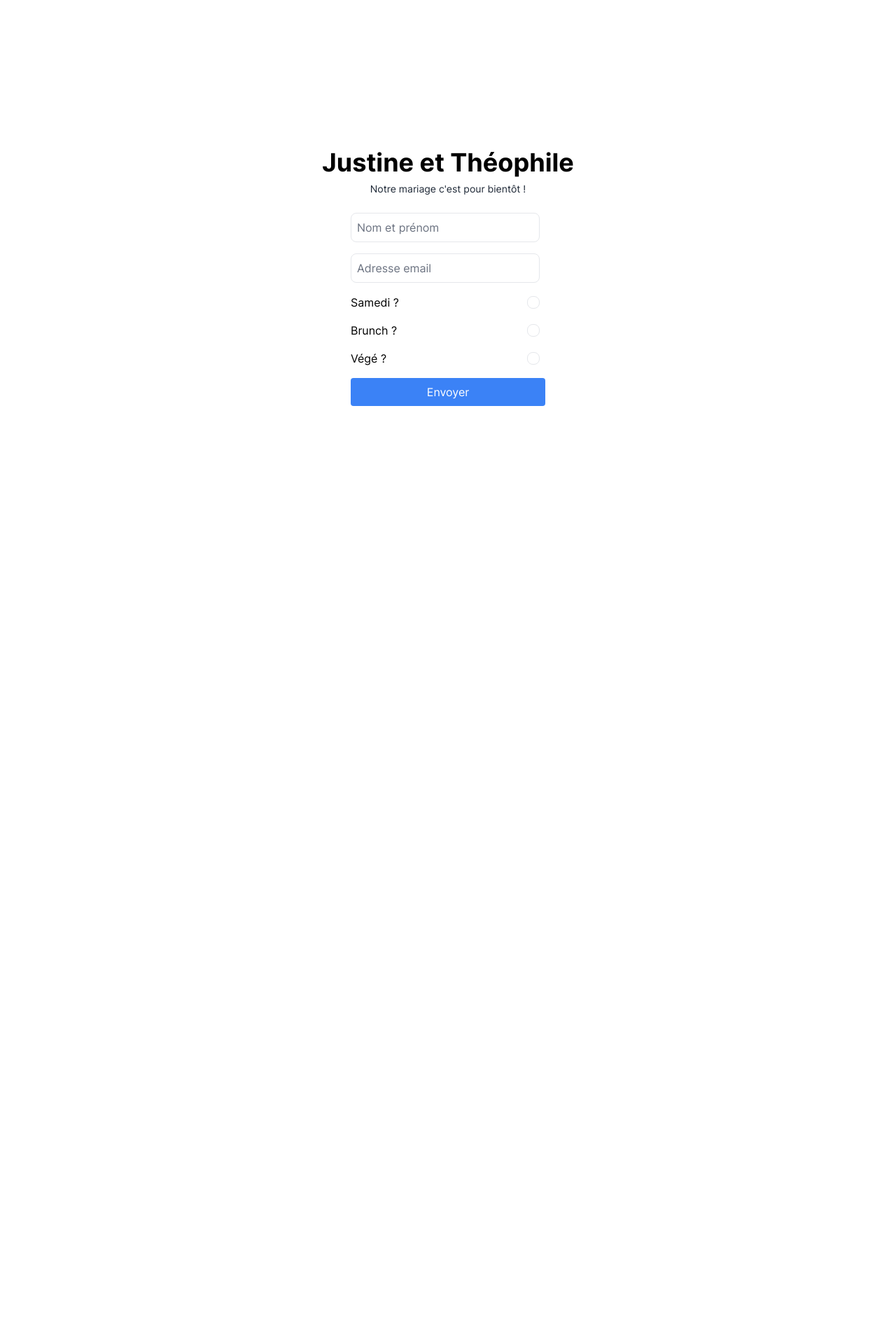
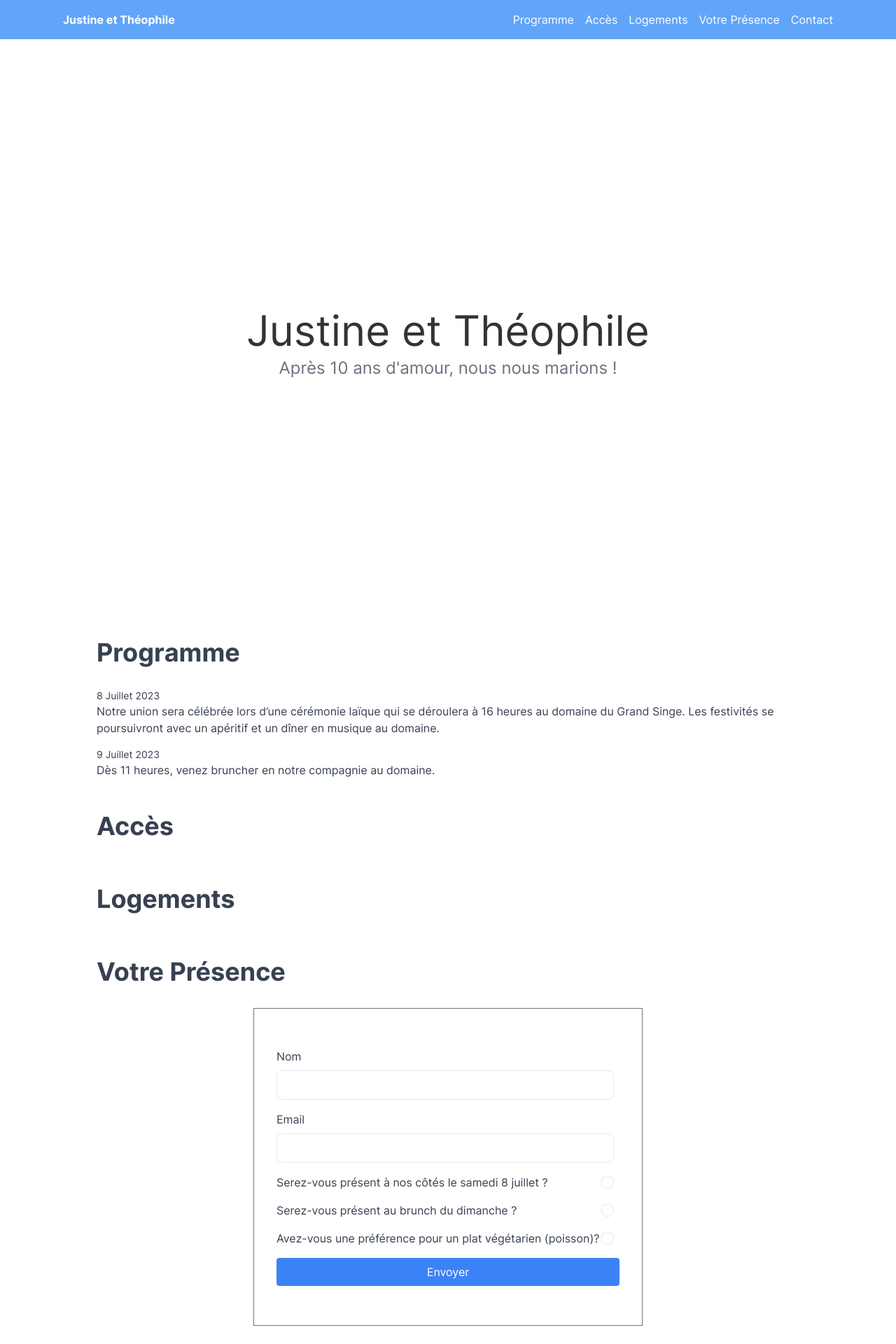
Before and after one commit to fsegouin/justine-et-theophile, a Next.js app: page / in a window 1280 px wide. Shown: the top 1920 px of the page at 70% size. Before the commit the page ends 800 px from the top, so only its background shows below. Built offline with nearby package versions, Linux system fonts and the light colour scheme.

Commit message:
feat: add header and overall design

```diff
--- a/src/components/ResponseForm.tsx
+++ b/src/components/ResponseForm.tsx
@@ -65,26 +65,32 @@ const ResponseForm = () => {
   return !sent ? (
     <form className='form my-6' onSubmit={handleSubmit}>
       <div className='flex w-full flex-col space-y-4'>
+        <div className='flex w-full flex-col'>
+          <label className='mb-2'>Nom</label>
           <input
             required
             type='text'
             name='nom'
             value={nom}
             onChange={(e) => setNom(e.target.value)}
-          placeholder='Nom et prénom'
             className='mr-2 flex-1 appearance-none rounded-lg border border-gray-200 p-2 focus:border-gray-500 focus:outline-none'
           />
+        </div>
+        <div className='flex w-full flex-col'>
+          <label className='mb-2'>Email</label>
           <input
             required
             type='email'
             name='email'
             value={email}
             onChange={(e) => setEmail(e.target.value)}
-          placeholder='Adresse email'
             className='mr-2 flex-1 appearance-none rounded-lg border border-gray-200 p-2 focus:border-gray-500 focus:outline-none'
           />
+        </div>
         <div className='flex w-full items-center justify-between'>
-          <span className=''>Samedi ?</span>
+          <span className=''>
+            Serez-vous présent à nos côtés le samedi 8 juillet ?
+          </span>
           <input
             type='checkbox'
             name='samedi'
@@ -94,7 +100,7 @@ const ResponseForm = () => {
           />
         </div>
         <div className='flex w-full items-center justify-between'>
-          <span className=''>Brunch ?</span>
+          <span className=''>Serez-vous présent au brunch du dimanche ?</span>
           <input
             type='checkbox'
             name='brunch`'
@@ -104,7 +110,9 @@ const ResponseForm = () => {
           />
         </div>
         <div className='flex w-full items-center justify-between'>
-          <span className=''>Végé ?</span>
+          <span className=''>
+            Avez-vous une préférence pour un plat végétarien (poisson)?
+          </span>
           <input
             type='checkbox'
             name='vegetarien'
@@ -126,14 +134,14 @@ const ResponseForm = () => {
       </div>
     </form>
   ) : (
-    <div className='my-6'>
+    <div className='my-6 flex w-full flex-col items-center justify-center'>
       <div>Merci ! C'est noté !</div>
       <button
         type='submit'
         className='my-4 rounded bg-blue-500 py-2 px-4 text-white hover:bg-blue-600'
         onClick={() => setSent(false)}
       >
-        Répondre pour un autre invité
+        Voulez-vous remplir le formulaire pour un autre invité ?
       </button>
     </div>
   );
--- a/src/components/layout/Header.tsx
+++ b/src/components/layout/Header.tsx
@@ -3,19 +3,25 @@ import * as React from 'react';
 import UnstyledLink from '@/components/links/UnstyledLink';
 
 const links = [
-  { href: '/', label: 'Route 1' },
-  { href: '/', label: 'Route 2' },
+  { href: '#programme', label: 'Programme' },
+  { href: '#acces', label: 'Accès' },
+  { href: '#logements', label: 'Logements' },
+  { href: '#votre-presence', label: 'Votre Présence' },
+  { href: '#contact', label: 'Contact' },
 ];
 
 export default function Header() {
   return (
-    <header className='sticky top-0 z-50 bg-white'>
-      <div className='layout flex h-14 items-center justify-between'>
-        <UnstyledLink href='/' className='font-bold hover:text-gray-600'>
-          Home
+    <header className='top-0 z-50 bg-blue-400 text-white md:sticky'>
+      <div className='layout flex flex-col items-center justify-between md:flex-row md:py-4'>
+        <UnstyledLink
+          href='/'
+          className='py-4 font-bold hover:text-gray-600 md:py-0'
+        >
+          Justine et Théophile
         </UnstyledLink>
         <nav>
-          <ul className='flex items-center justify-between space-x-4'>
+          <ul className='flex flex-col items-center justify-between space-y-4 pb-4 md:flex-row md:space-x-4 md:space-y-0 md:pb-0'>
             {links.map(({ href, label }) => (
               <li key={`${href}${label}`}>
                 <UnstyledLink href={href} className='hover:text-gray-600'>
--- a/src/pages/index.tsx
+++ b/src/pages/index.tsx
@@ -3,22 +3,70 @@ import * as React from 'react';
 import Layout from '@/components/layout/Layout';
 import ResponseForm from '@/components/ResponseForm';
 import Seo from '@/components/Seo';
+import Header from '@/components/layout/Header';
 
 export default function HomePage() {
   return (
     <Layout>
       {/* <Seo templateTitle='Home' /> */}
       <Seo />
+      <Header />
       <main>
-        <section className='bg-white'>
-          <div className='layout flex min-h-screen flex-col items-center justify-center text-center'>
-            <h1 className='mt-4'>Justine et Théophile</h1>
-            <p className='mt-2 text-sm text-gray-800'>
-              Notre mariage c'est pour bientôt !
-            </p>
-            <ResponseForm />
-          </div>
-        </section>
+        <div className='layout flex min-h-screen flex-col p-4 text-gray-700 md:p-12'>
+          <section className='my-4 flex h-[calc(100vh-56px)] w-full flex-col items-center justify-center'>
+            <div className='text-center text-4xl text-black/80 lg:text-6xl'>
+              Justine et Théophile
+            </div>
+            <div className='mt-2 text-center text-2xl text-gray-500'>
+              Après 10 ans d'amour, nous nous marions !
+            </div>
+          </section>
+          <section id='programme'>
+            <h1 className='my-8'>Programme</h1>
+            <div className='my-4'>
+              <div className='text-sm'>8 Juillet 2023</div>
+              <div>
+                Notre union sera célébrée lors d’une cérémonie laïque qui se
+                déroulera à 16 heures au domaine du Grand Singe. Les festivités
+                se poursuivront avec un apéritif et un dîner en musique au
+                domaine.
+              </div>
+              <div className='mt-4 text-sm'>9 Juillet 2023</div>
+              <div>
+                Dès 11 heures, venez bruncher en notre compagnie au domaine.
+              </div>
+            </div>
+          </section>
+          <section id='acces'>
+            <h1 className='my-8'>Accès</h1>
+          </section>
+          <section id='logements'>
+            <h1 className='my-8'>Logements</h1>
+          </section>
+          <section id='votre-presence'>
+            <h1 className='my-8'>Votre Présence</h1>
+            <div className='border-[1px] border-gray-500 lg:mx-56'>
+              <div className='p-8'>
+                <ResponseForm />
+              </div>
+            </div>
+          </section>
+          <section id='contact'>
+            <h1 className='my-8'>Contact</h1>
+            <div>
+              <div className='mb-4'>
+                Des questions en suspens ? Contactez-nous directement :
+              </div>
+              <div className='mb-4 flex flex-col'>
+                <div className=''>Par téléphone :</div>
+                <div className='ml-4'>Justine : 06 66 75 29 77</div>
+                <div className='ml-4'>Théophile : 06 50 45 37 77</div>
+                <div className='mt-4'>Par email :</div>
+                <div className='ml-4'>justine-et-theophile@gmail.com</div>
+              </div>
+            </div>
+          </section>
+        </div>
       </main>
     </Layout>
   );
```
Lines whose indentation alone changed are shown as unchanged.
